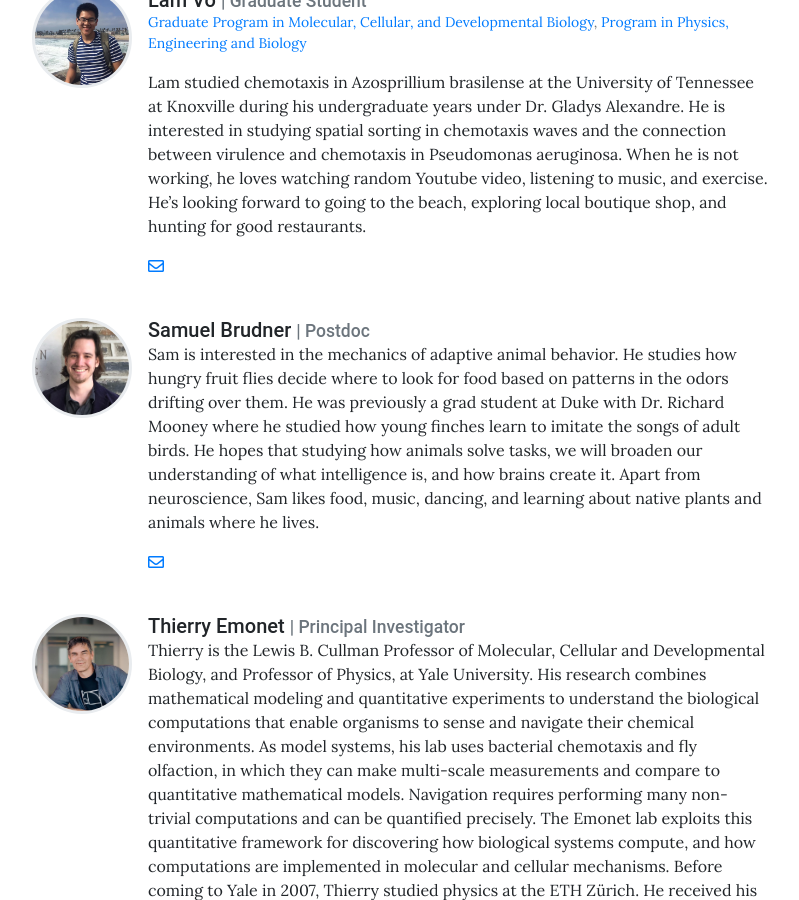
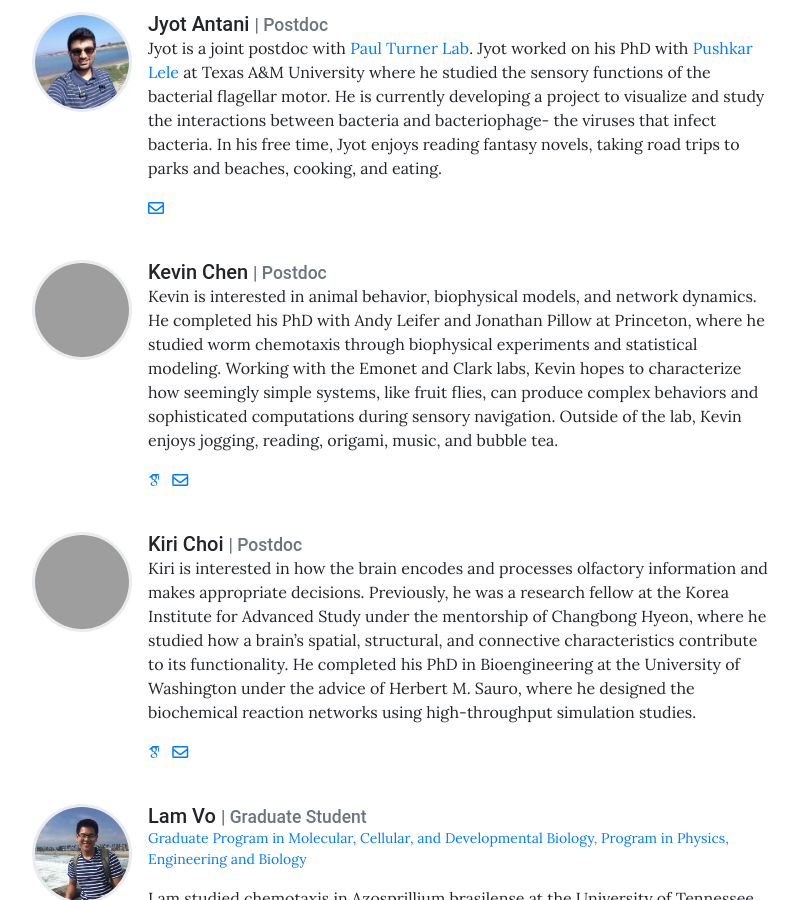
Before and after one commit to emonetlab/emonetlab, a Jekyll site: the page built from pages/team.md, in a window 1280 px wide and 900 px high, scrolled down 1402 px. Shown: the whole window, without its empty margins (240-1039 px from the left). Built offline with Jekyll 4.4.1, drawn with Linux system fonts in a browser that asks for light colours; some web fonts are replaced; some of the changed text lies outside the part shown; grey boxes are pictures that could not be loaded.

Commit message:
Update team.yml

```diff
--- a/_data/team.yml
+++ b/_data/team.yml
@@ -2,6 +2,50 @@
 ############# Team
 ############# first name alphabetical order
 #############
+
+# Example entry
+# - name: Gustavo Madeira Santana
+#   role: Graduate Student
+#   program: >
+#     [Interdepartmental Neuroscience Program](https://medicine.yale.edu/inp/), [Program in Physics, Engineering and Biology](https://physics-engineering-biology.yale.edu)
+#   image: assets/theme/images/team/gustavo-santana.jpg # Can be external link
+#   description: > # Can be Markdown
+#     Gustavo completed his undergraduate in Computer Engineering at the Federal University of Rio Grande do Sul in Brazil, where he studied the ontogeny of vocal communication in mice. He is currently interested in understanding how flies explore spatiotemporal features of odor plumes for optimal navigation. In his free time, he spends too much money going to concerts, and enjoys playing guitar.
+#   # orcid: 0000-0003-1897-1625
+#   # researchgate: researchgate_username
+#   googlescholar: L603SPwAAAAJ
+#   twitter: gumadeiras
+#   # mastodon: https://mastodon.social/@mastodon_username
+#   # github: github_username
+#   email: gustavo.santana@yale.edu
+#   website: https://gumadeiras.com
+
+- name: Kevin Chen
+  role: Postdoc
+  when: "2024-"
+  image: assets/theme/images/team/kevin-chen.jpg # Can be external link
+  description: > # Can be Markdown
+    Kevin is interested in animal behavior, biophysical models, and network dynamics. He completed his PhD with Andy Leifer and Jonathan Pillow at Princeton, where he studied worm chemotaxis through biophysical experiments and statistical modeling. Working with the Emonet and Clark labs, Kevin hopes to characterize how seemingly simple systems, like fruit flies, can produce complex behaviors and sophisticated computations during sensory navigation. Outside of the lab, Kevin enjoys jogging, reading, origami, music, and bubble tea.
+  googlescholar: nDBcpSAAAAAJ
+  email: kevin.s.chen@yale.edu
+
+- name: Kiri Choi
+  role: Postdoc
+  when: "2023-"
+  image: assets/theme/images/team/kiri-choi.jpg # Can be external link
+  description: > # Can be Markdown
+    Kiri is interested in how the brain encodes and processes olfactory information and makes appropriate decisions. Previously, he was a research fellow at the Korea Institute for Advanced Study under the mentorship of Changbong Hyeon, where he studied how a brain’s spatial, structural, and connective characteristics contribute to its functionality. He completed his PhD in Bioengineering at the University of Washington under the advice of Herbert M. Sauro, where he designed the biochemical reaction networks using high-throughput simulation studies.
+  googlescholar: vu7Ma2QAAAAJ
+  email: kiri.choi@yale.edu
+
+- name: Fotis Avgidis
+  role: Postdoc
+  when: "2024-"
+  image: assets/theme/images/team/fotios-avgidis.jpg # Can be external link
+  description: > # Can be Markdown
+    Fotis is broadly interested in how living organisms process information and how information processing shapes behavior. He completed his PhD with Tom Shimizu at AMOLF in the Netherlands, where he studied the origins of sensory diversity in bacteria and the dynamics of the bacterial chemotaxis system near criticality. Before developing a fascination for biology, he dabbled in quantum computing and particle accelerators. Outside of science, he enjoys reading, traveling, visiting art museums, and taking photos.
+  googlescholar: AvQIo1kAAAAJ
+  email: fotios.avgidis@yale.edu
 
 - name: Carrie Nardella
   role: Administrative Assistant
@@ -10,7 +54,6 @@
     Carrie worked in the Medical School from 1990 to 2000.  She returned to Yale in 2016 in the Department of Molecular, Cellular and Developmental Biology. In her free time she enjoys living on the shore and raising her 3 daughters.
   email: carrie.nardella@yale.edu
 
-
 - name: Gustavo Madeira Santana
   role: Graduate Student
   program: >
@@ -18,15 +61,10 @@
   image: assets/theme/images/team/gustavo-santana.jpg # Can be external link
   description: > # Can be Markdown
     Gustavo completed his undergraduate in Computer Engineering at the Federal University of Rio Grande do Sul in Brazil, where he studied the ontogeny of vocal communication in mice. He is currently interested in understanding how flies explore spatiotemporal features of odor plumes for optimal navigation. In his free time, he spends too much money going to concerts, and enjoys playing guitar.
-  # orcid: 0000-0003-1897-1625
-  # researchgate: researchgate_username
   googlescholar: L603SPwAAAAJ
   twitter: gumadeiras
-  # mastodon: https://mastodon.social/@mastodon_username
-  # github: github_username
   email: gustavo.santana@yale.edu
   website: https://gumadeiras.com
-
 
 - name: Jeremy Moore
   role: Graduate Student
@@ -37,14 +75,12 @@
     Jeremy did his undergraduate degree in molecular biology at Kenyon College. He is interested in how bacteria make decisions in complex environments and is currently studying how they integrate information from multiple signals at once. In his free time, he enjoys playing piano, cooking, and video games.
   email: jeremy.moore@yale.edu
 
-
 - name: Jyot Antani
   role: Postdoc
   image: assets/theme/images/team/jyot-antani.jpg
   description: >
     Jyot is a joint postdoc with [Paul Turner Lab](https://turnerlab.yale.edu/). Jyot worked on his PhD with [Pushkar Lele](http://pushkarlelelab.org/) at Texas A&M University where he studied the sensory functions of the bacterial flagellar motor. He is currently developing a project to visualize and study the interactions between bacteria and bacteriophage- the viruses that infect bacteria. In his free time, Jyot enjoys reading fantasy novels, taking road trips to parks and beaches, cooking, and eating.
   email: jyot.antani@yale.edu
-
 
 - name: Lam Vo
   role: Graduate Student
@@ -54,7 +90,6 @@
   description: >
     Lam studied chemotaxis in Azosprillium brasilense at the University of Tennessee at Knoxville during his undergraduate years under Dr. Gladys Alexandre. He is interested in studying spatial sorting in chemotaxis waves and the connection between virulence and chemotaxis in Pseudomonas aeruginosa. When he is not working, he loves watching random Youtube video, listening to music, and exercise. He's looking forward to going to the beach, exploring local boutique shop, and hunting for good restaurants.
   email: lam.vo@yale.edu
-
 
 - name: Samuel Brudner
   role: Postdoc
```
